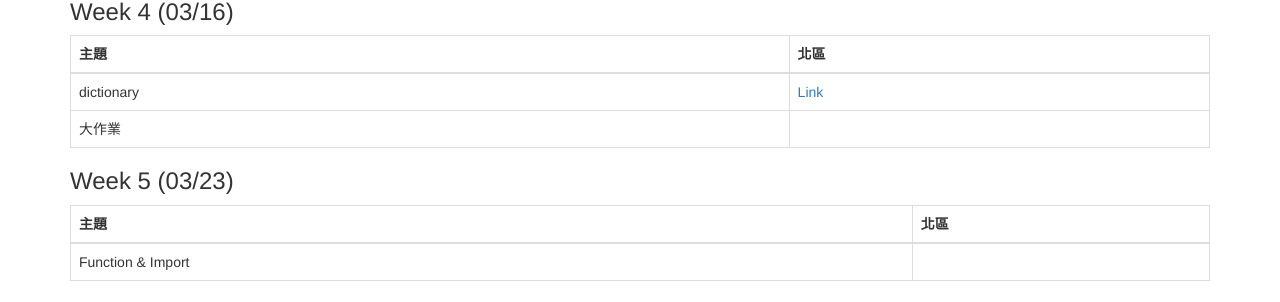
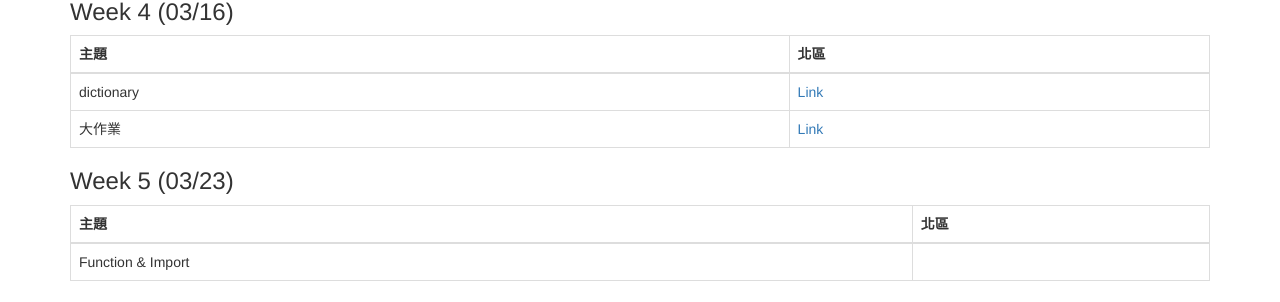
Before and after one commit to tw-csie-sprout/py2025, a Jekyll site: the page built from slides.md, in a window 1280 px wide and 900 px high, scrolled down 679 px. Shown: the part 139-441 px from the top of the window. Built offline with Jekyll 4.4.1, drawn with Linux system fonts in a browser that asks for light colours.

Commit message:
Update slides.md

```diff
--- a/slides.md
+++ b/slides.md
@@ -39,7 +39,7 @@ title: "課程講義"
 | 主題 | 北區 |
 | --- | --- |
 | dictionary | [Link](https://drive.google.com/file/d/1FJItoWj6jn2DtVffA8-PIeuP_h1rTZHb/view?usp=drive_link)|
-| 大作業 | |
+| 大作業 | [Link](https://hackmd.io/@howardhsuuu/r1BY4voo1e) |
 
 ### Week 5 (03/23)
 
```
